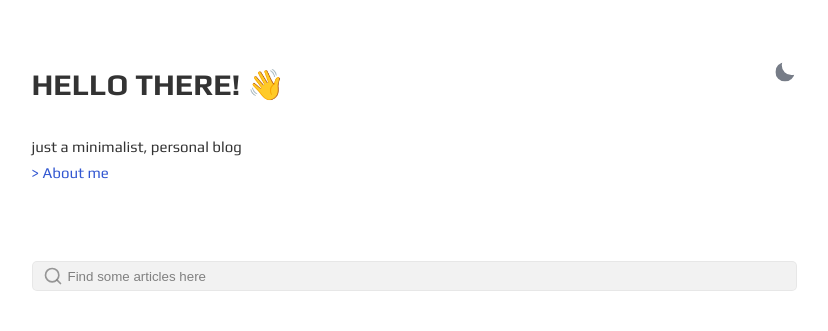
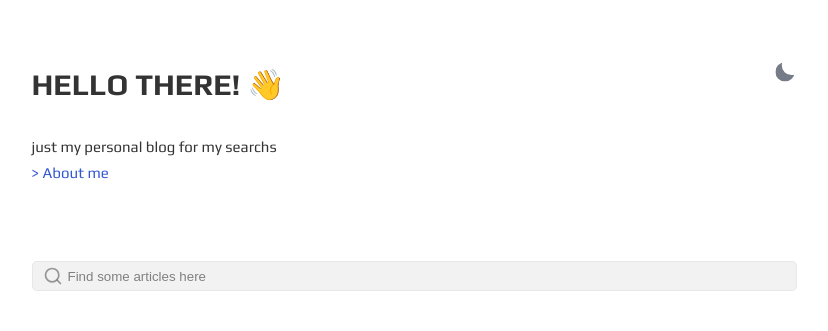
Before and after one commit to joaovitor644/blog, a Jekyll site: the page built from index.html, in a window 1280 px wide. Shown: the top 331 px of the page, without its empty margins (226-1054 px from the left). Built offline with Jekyll 4.4.1, drawn with Linux system fonts in a browser that asks for light colours.

Commit message:
Update _config.yml

```diff
--- a/_config.yml
+++ b/_config.yml
@@ -1,8 +1,8 @@
-site: Gesko
-title: Gesko
+site: JVBlog
+title: JVBlog
 greetings: Hello there! 👋
 description: >-
-  just a minimalist, personal blog
+  just my personal blog for my searchs
 lang: en-US
 timezone:  Europe/Rome
 #repo: https://github.com/DavideBri/Gesko # site repo [optional]
@@ -11,15 +11,15 @@
 comments-enabled: true # true to enable disqus comments, false to hide them
 
 author:
-  name: gesko
+  name: JVBlog
   bio: just a minimalist, personal blog
   userpicture:
   username: # general username
-  github: DavideBri # github username
+  github: joaovitor644 # github username
   twitter: # twitter username
   mastodon: # mastodon profile (ex. mastodon.social/@my_username)
   linkedin: # linkedin profile
-  email: your-email@email.com # email adress
+  email: jv644@academico.ufs.br # email adress
 
 # Font Settings
 googlewebfonts: family=Play:wght@400;700&family=Source+Code+Pro:ital,wght@0,200;0,300;0,400;0,600;0,700;0,900;1,300;1,400;1,500;1,600;1,700;1,900
```
